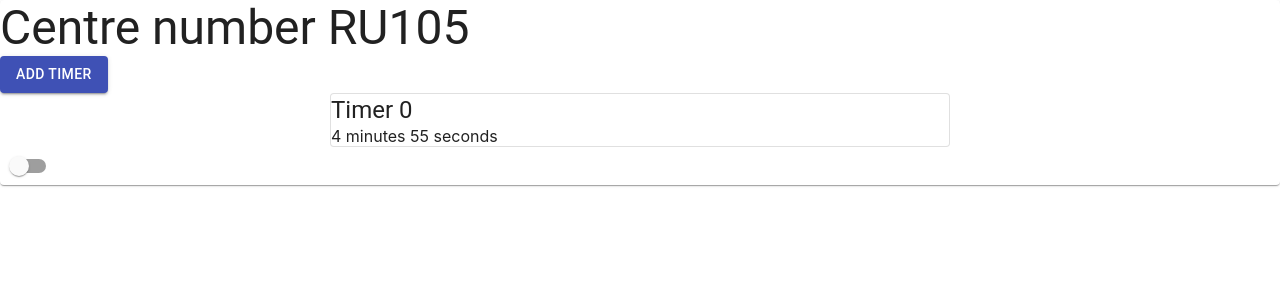
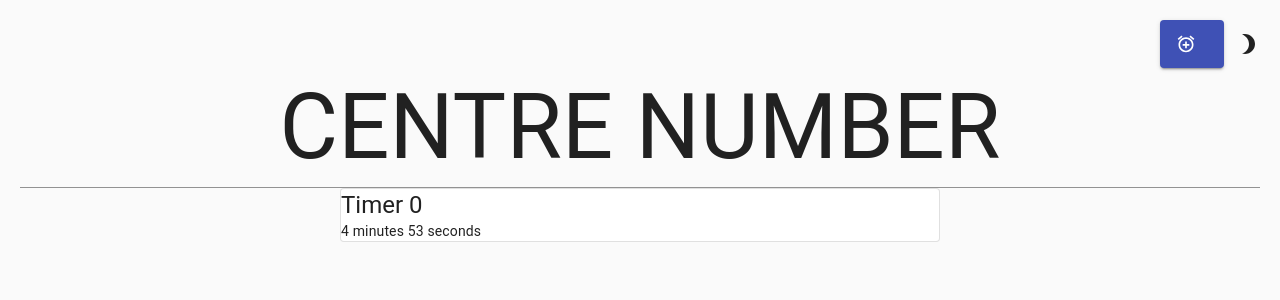
Before and after one commit to 5h3ms/examtimer, a React (Create React App) app: page / in a window 1280 px wide. Shown: the top 300 px of the page. Built offline with nearby package versions, Linux system fonts and the light colour scheme.

Commit message:
Change switch to button for dark theme, Centre number editable, whole page theme is dark, button icon for add timer

```diff
--- a/package.json
+++ b/package.json
@@ -5,6 +5,7 @@
   "private": true,
   "dependencies": {
     "@material-ui/core": "^4.11.2",
+    "@material-ui/icons": "^4.11.2",
     "@testing-library/jest-dom": "^5.11.4",
     "@testing-library/react": "^11.1.0",
     "@testing-library/user-event": "^12.1.10",
@@ -12,6 +13,8 @@
     "@types/node": "^12.0.0",
     "@types/react": "^16.9.53",
     "@types/react-dom": "^16.9.8",
+    "icons": "^1.0.0",
+    "material-ui": "^0.20.2",
     "react": "^17.0.1",
     "react-dom": "^17.0.1",
     "react-scripts": "4.0.1",
--- a/src/App.tsx
+++ b/src/App.tsx
@@ -1,24 +1,35 @@
 import './App.css';
 import Timer from './components/Timer.react';
 import { useState, useCallback, ReactElement } from 'react';
+import { Grid, Typography, TextField, Card, Button } from '@material-ui/core';
+
+import { ThemeProvider } from '@material-ui/core';
 import {
-  Switch,
-  Grid,
-  Paper,
-  Typography,
-  Card,
-  Button,
-} from '@material-ui/core';
-import { ThemeProvider, createMuiTheme } from '@material-ui/core/styles';
+  createMuiTheme,
+  makeStyles,
+  ThemeOptions,
+} from '@material-ui/core/styles';
+
+import IconButton from '@material-ui/core/IconButton';
+import Brightness3Icon from '@material-ui/icons/Brightness3';
+import Brightness7Icon from '@material-ui/icons/Brightness7';
+
+import CssBaseline from '@material-ui/core/CssBaseline';
+import AlarmAddIcon from '@material-ui/icons/AlarmAdd';
 
 function App(): ReactElement {
-  const [darkMode, setDarkMode] = useState(false);
+  const useStyles = makeStyles((theme) => ({
+    root: {
+      padding: '20px',
+      height: '100vh',
+    },
+  }));
 
-  const theme = createMuiTheme({
-    palette: {
-      type: darkMode ? 'dark' : 'light',
-    },
-  });
+  const classes = useStyles();
+
+  const [theme, setTheme] = useState(true);
+  const icon = !theme ? <Brightness7Icon /> : <Brightness3Icon />;
+  const appliedTheme = createMuiTheme(theme ? light : dark);
 
   const defaultTime = { minutes: 5 };
   const [timers, setTimers] = useState([<Timer {...defaultTime} key={0} />]);
@@ -29,15 +40,41 @@
   }, [timers.length]);
 
   return (
-    <ThemeProvider theme={theme}>
-      <Paper className="App-paper">
-        <Typography variant="h3">Centre number RU105</Typography>
-        <Button variant="contained" color="primary" onClick={addTimer}>
-          Add timer
-        </Button>
+    <ThemeProvider theme={appliedTheme}>
+      <div className={classes.root}>
+        <CssBaseline />
+        <Grid container justify="flex-end">
+          <Button
+            variant="contained"
+            color="primary"
+            onClick={addTimer}
+            startIcon={<AlarmAddIcon />}
+          ></Button>
+
+          <IconButton
+            edge="end"
+            color="inherit"
+            aria-label="mode"
+            onClick={() => setTheme(!theme)}
+          >
+            {icon}
+          </IconButton>
+        </Grid>
+        <Grid container justify="center">
+          <TextField
+            fullWidth
+            variant="standard"
+            defaultValue="CENTRE NUMBER"
+            inputProps={{
+              style: { fontSize: 90, textAlign: 'center' },
+              disableUnderline: true,
+            }}
+          ></TextField>
+        </Grid>
+
         <Grid container spacing={5} justify="center">
           {timers.map((timer, index) => (
-            <Grid item xs={6} key={index}>
+            <Grid item xs={6} key={index} justify="center">
               <Card variant="outlined" className="Card">
                 <Typography variant="h5">Timer {index}</Typography>
                 {timer}
@@ -45,10 +82,20 @@
             </Grid>
           ))}
         </Grid>
-        <Switch checked={darkMode} onChange={() => setDarkMode(!darkMode)} />
-      </Paper>
+      </div>
     </ThemeProvider>
   );
 }
 
+export const light: ThemeOptions = {
+  palette: {
+    type: 'light',
+  },
+};
+export const dark: ThemeOptions = {
+  palette: {
+    type: 'dark',
+  },
+};
+
 export default App;
```
Also changed, not shown: 1 other file (tests, documents, lock files or other folders).
